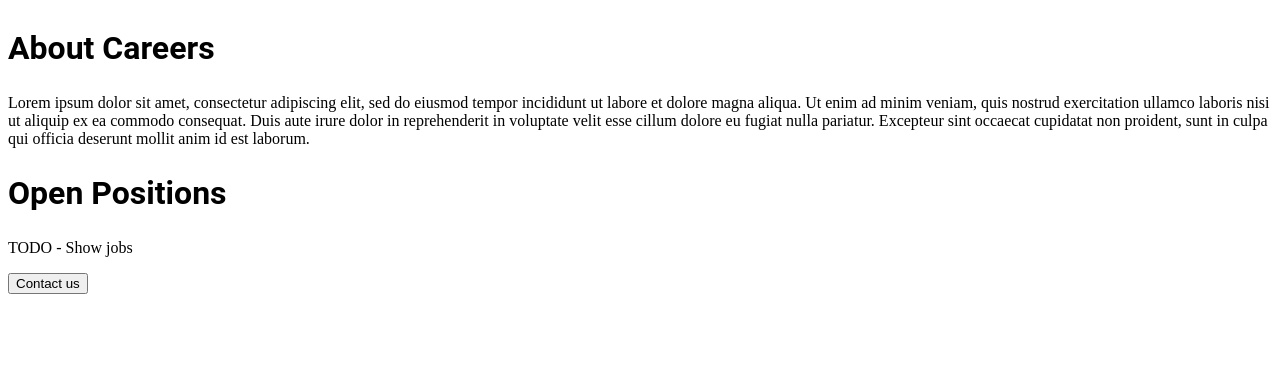
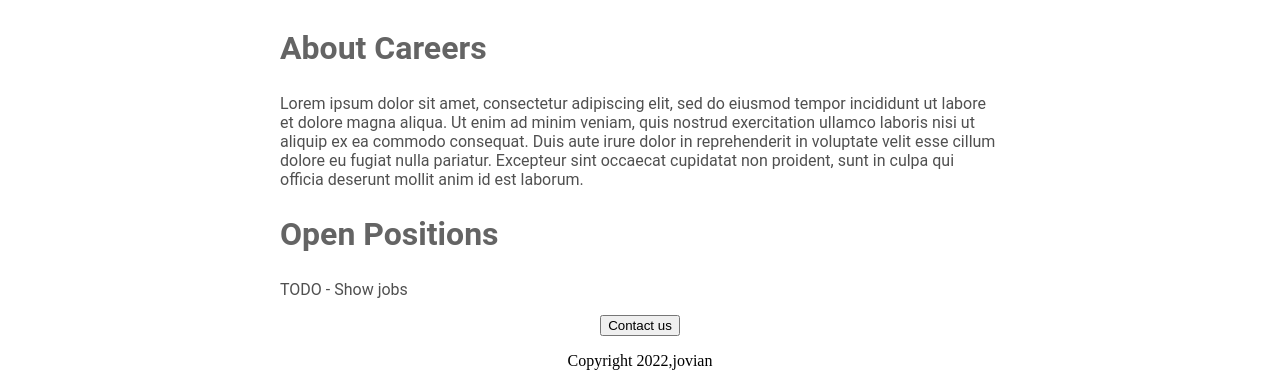
Before and after one commit to binos61201989/jovian-careers-website, a Flask app: page / in a window 1280 px wide. Shown: the part 462-848 px from the top of the page. Before the commit the page ends 756 px from the top, so only its background shows below. Run offline with Flask 3, Linux system fonts and the light colour scheme.

Commit message:
modified html

```diff
--- a/templates/home.html
+++ b/templates/home.html
@@ -18,18 +18,37 @@
 
         h2{
             font-family: Roboto;
-            font-size:32px
+            font-size: 32px;
+            color: rgb(100, 100, 100);
+            text: align center;
+            font: weight normal;
+        }
+
+        .bodytext{
+
+            font-family:  Roboto;
+            color: rgb(80, 80, 80);;
+        }
+
+        #container{
+            max-width: 720px;
+            margin: 0 auto 0 auto;
         }
 
     </style>
 </head>
 <body>
+    <div id="container">
     <h1> Careers Webpage</h1>
     <img id="banner" src="https://45588e7d-b6b4-4e94-86aa-8bd97a27c8ab-00-3ga6dgmdskmxm.picard.replit.dev/static/banner.jpg" width="120" height="90" >
     <h2>About Careers</h2>
-    <p>Lorem ipsum dolor sit amet, consectetur adipiscing elit, sed do eiusmod tempor incididunt ut labore et dolore magna aliqua. Ut enim ad minim veniam, quis nostrud exercitation ullamco laboris nisi ut aliquip ex ea commodo consequat. Duis aute irure dolor in reprehenderit in voluptate velit esse cillum dolore eu fugiat nulla pariatur. Excepteur sint occaecat cupidatat non proident, sunt in culpa qui officia deserunt mollit anim id est laborum.</p>
+    <p class="bodytext">Lorem ipsum dolor sit amet, consectetur adipiscing elit, sed do eiusmod tempor incididunt ut labore et dolore magna aliqua. Ut enim ad minim veniam, quis nostrud exercitation ullamco laboris nisi ut aliquip ex ea commodo consequat. Duis aute irure dolor in reprehenderit in voluptate velit esse cillum dolore eu fugiat nulla pariatur. Excepteur sint occaecat cupidatat non proident, sunt in culpa qui officia deserunt mollit anim id est laborum.</p>
     <h2>Open Positions</h2>
-    <p>TODO - Show jobs</p>
+    <p class="bodytext">TODO - Show jobs</p>
+    <div style = "text-align:center;">
     <button>Contact us</button>
+        <p> Copyright 2022,jovian</p>
+    </div>
+</div>
 </body>
 </html>
```
